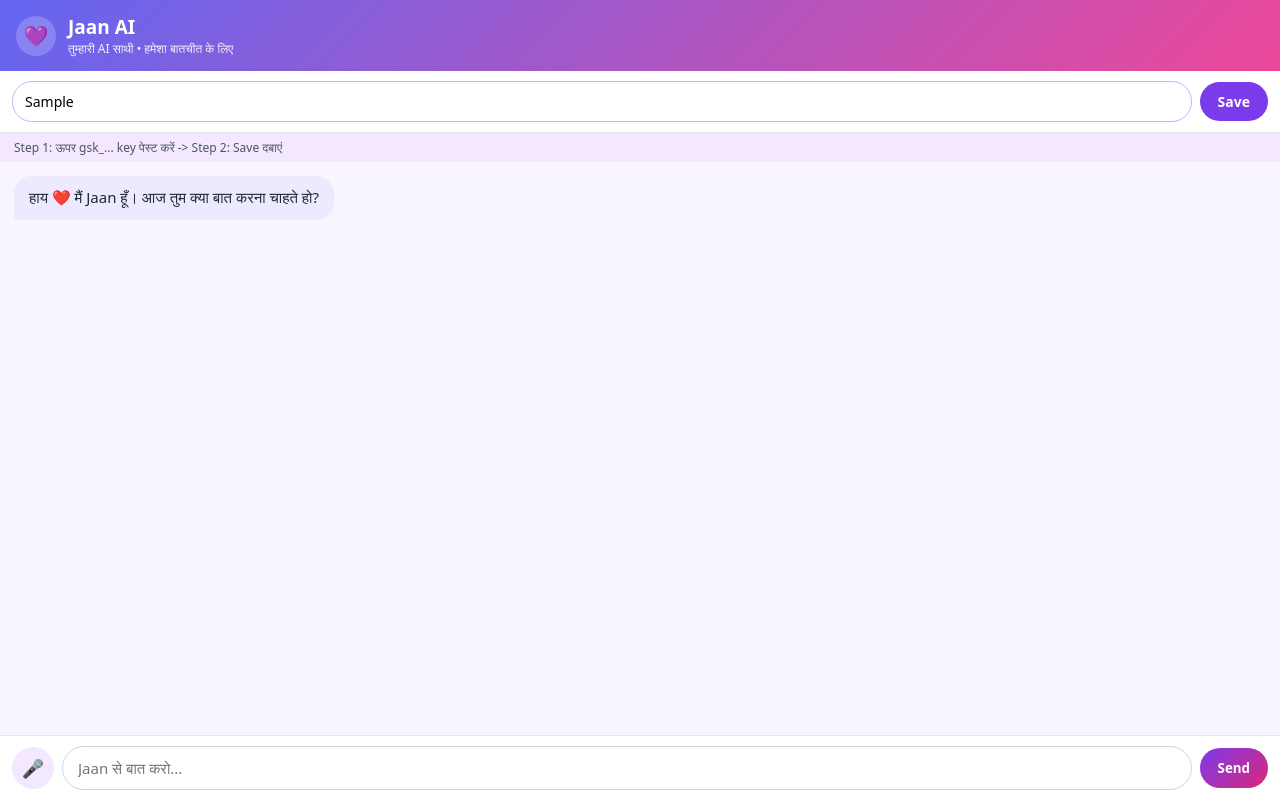
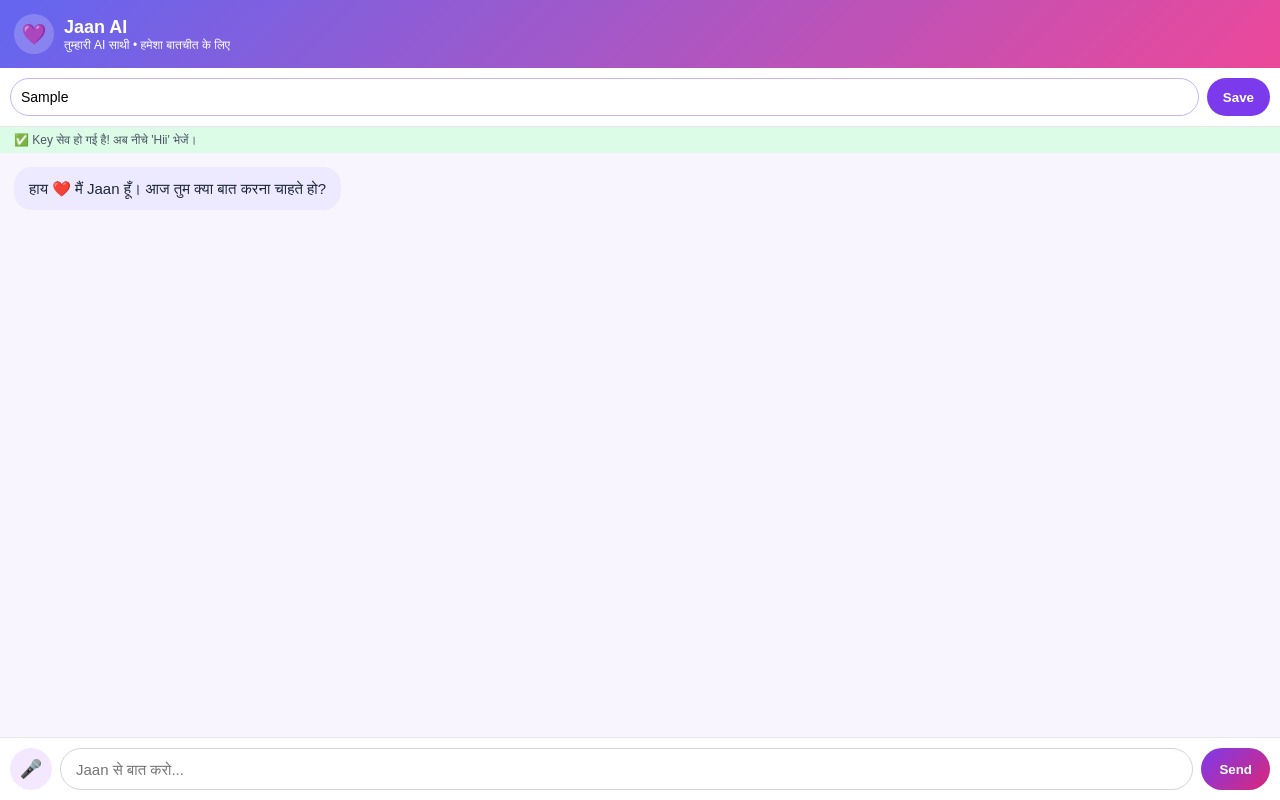
Before and after one commit to kingmonsterdon83-afk/jaan-ai, a plain HTML site: page index.html in a window 1280 px wide. Both pictures are taken after typing "Sample" into the empty fields and a click on the button "Save". Drawn offline with Linux system fonts and the light colour scheme.

Commit message:
Update index.html

```diff
--- a/index.html
+++ b/index.html
@@ -5,69 +5,33 @@
   <meta name="viewport" content="width=device-width, initial-scale=1.0" />
   <title>Jaan AI</title>
   <style>
-    * { box-sizing: border-box; margin: 0; padding: 0; font-family: system-ui, -apple-system, sans-serif; }
+    * { box-sizing: border-box; margin: 0; padding: 0; font-family: sans-serif; }
     body { background: #f8f5ff; display: flex; flex-direction: column; height: 100dvh; }
-    header {
-      background: linear-gradient(135deg, #6366f1, #ec4899);
-      color: white; padding: 14px 16px; display: flex; align-items: center; gap: 12px;
-    }
-    .avatar {
-      width: 40px; height: 40px; border-radius: 50%; background: rgba(255,255,255,0.2);
-      display: flex; align-items: center; justify-content: center; font-size: 20px;
-    }
-    header h1 { font-size: 19px; font-weight: 700; }
-    header p { font-size: 12px; opacity: 0.9; }
-    .api-bar {
-      background: white; padding: 10px 12px; display: flex; gap: 8px;
-      border-bottom: 1px solid #e5e7eb; align-items: center;
-    }
-    .api-bar input {
-      flex: 1; padding: 10px 12px; border: 1.5px solid #c4b5fd; border-radius: 20px;
-      font-size: 14px; outline: none; min-width: 0;
-    }
-    .save-btn {
-      background: #7c3aed; color: white; border: none; padding: 10px 18px;
-      border-radius: 20px; font-weight: 700; font-size: 14px; cursor: pointer; flex-shrink: 0;
-    }
-    .note { font-size: 12px; color: #4b5563; padding: 6px 14px; background: #f3e8ff; font-weight: 500; }
+    header { background: linear-gradient(135deg, #6366f1, #ec4899); color: #fff; padding: 14px; display: flex; align-items: center; gap: 10px; }
+    .avatar { width: 40px; height: 40px; border-radius: 50%; background: rgba(255,255,255,0.2); display: flex; align-items: center; justify-content: center; font-size: 20px; }
+    .api-bar { background: #fff; padding: 10px; display: flex; gap: 8px; border-bottom: 1px solid #e5e7eb; }
+    .api-bar input { flex: 1; padding: 10px; border: 1.5px solid #c4b5fd; border-radius: 20px; font-size: 14px; min-width: 0; }
+    .save-btn { background: #7c3aed; color: #fff; border: none; padding: 10px 16px; border-radius: 20px; font-weight: bold; }
+    .note { font-size: 12px; color: #4b5563; padding: 6px 14px; background: #f3e8ff; }
     #chat { flex: 1; overflow-y: auto; padding: 14px; display: flex; flex-direction: column; gap: 10px; }
-    .msg {
-      max-width: 82%; padding: 11px 15px; border-radius: 18px; font-size: 15px;
-      line-height: 1.45; word-wrap: break-word;
-    }
-    .jaan { background: #ede9fe; color: #1f2937; align-self: flex-start; border-bottom-left-radius: 4px; }
-    .user { background: linear-gradient(135deg, #7c3aed, #db2777); color: white; align-self: flex-end; border-bottom-right-radius: 4px; }
-    form {
-      background: white; padding: 10px 12px; display: flex; gap: 8px;
-      border-top: 1px solid #e5e7eb; align-items: center;
-    }
-    #msg {
-      flex: 1; padding: 11px 15px; border: 1px solid #d1d5db; border-radius: 24px;
-      font-size: 15px; outline: none; min-width: 0;
-    }
-    .icon-btn {
-      background: #f3e8ff; color: #7c3aed; border: none; width: 42px; height: 42px;
-      border-radius: 50%; font-size: 18px; cursor: pointer; flex-shrink: 0;
-    }
-    .send-btn {
-      background: linear-gradient(135deg, #7c3aed, #db2777); color: white; border: none;
-      padding: 11px 18px; border-radius: 24px; font-weight: 600; cursor: pointer; flex-shrink: 0;
-    }
+    .msg { max-width: 82%; padding: 11px 15px; border-radius: 18px; font-size: 15px; line-height: 1.4; word-wrap: break-word; }
+    .jaan { background: #ede9fe; color: #1f2937; align-self: flex-start; }
+    .user { background: linear-gradient(135deg, #7c3aed, #db2777); color: #fff; align-self: flex-end; }
+    .bottom-bar { background: #fff; padding: 10px; display: flex; gap: 8px; border-top: 1px solid #e5e7eb; }
+    #msg { flex: 1; padding: 11px 15px; border: 1px solid #d1d5db; border-radius: 24px; font-size: 15px; min-width: 0; }
+    .icon-btn { background: #f3e8ff; color: #7c3aed; border: none; width: 42px; height: 42px; border-radius: 50%; font-size: 18px; }
+    .send-btn { background: linear-gradient(135deg, #7c3aed, #db2777); color: #fff; border: none; padding: 11px 18px; border-radius: 24px; font-weight: bold; }
   </style>
 </head>
 <body>
-
   <header>
     <div class="avatar">💜</div>
-    <div>
-      <h1>Jaan AI</h1>
-      <p>तुम्हारी AI साथी • हमेशा बातचीत के लिए</p>
-    </div>
+    <div><h1 style="font-size:18px">Jaan AI</h1><p style="font-size:12px">तुम्हारी AI साथी • हमेशा बातचीत के लिए</p></div>
   </header>
 
   <div class="api-bar">
-    <input type="text" id="apiKey" placeholder="यहाँ gsk_... वाली Key पेस्ट करें" autocomplete="off" />
-    <button type="button" class="save-btn" id="saveBtn">Save</button>
+    <input type="text" id="apiKey" placeholder="यहाँ gsk_... वाली Key पेस्ट करें" />
+    <button type="button" class="save-btn" onclick="saveKey()">Save</button>
   </div>
   <div class="note" id="statusText">Step 1: ऊपर gsk_... key पेस्ट करें -> Step 2: Save दबाएं</div>
 
@@ -75,17 +39,90 @@
     <div class="msg jaan">हाय ❤️ मैं Jaan हूँ। आज तुम क्या बात करना चाहते हो?</div>
   </div>
 
-  <form id="form">
-    <button type="button" class="icon-btn" id="micBtn">🎤</button>
-    <input type="text" id="msg" placeholder="Jaan से बात करो..." autocomplete="off" />
-    <button type="submit" class="send-btn">Send</button>
-  </form>
+  <div class="bottom-bar">
+    <button type="button" class="icon-btn" id="micBtn" onclick="startMic()">🎤</button>
+    <input type="text" id="msg" placeholder="Jaan से बात करो..." onkeydown="if(event.key==='Enter') sendMsg()" />
+    <button type="button" class="send-btn" onclick="sendMsg()">Send</button>
+  </div>
 
   <script>
     const apiInput = document.getElementById('apiKey');
-    const saveBtn = document.getElementById('saveBtn');
     const chatBox = document.getElementById('chat');
     const statusText = document.getElementById('statusText');
+    let history = [{ role: "system", content: "Tum Jaan ho, ek pyari Indian female AI assistant. Hindi aur Hinglish mein chhote, warm aur caring jawab do." }];
 
-    let history = [
-      { role: "system", content: "Tum Jaan ho, ek pyari, samajhdar aur friendly Indian female AI assistant. Tum Hindi, Hinglish aur English mein natural, warm aur caring tarike se baat karti ho. Jawab ch
+    const saved = localStorage.getItem('jaan_groq_key');
+    if (saved) {
+      apiInput.value = saved;
+      statusText.textContent = "✅ Key सेव है! नीचे से बात शुरू करें।";
+      statusText.style.background = "#dcfce7";
+    }
+
+    function saveKey() {
+      const k = apiInput.value.trim();
+      if (!k) { alert("पहले ऊपर gsk_... वाली Key पेस्ट करें!"); return; }
+      localStorage.setItem('jaan_groq_key', k);
+      statusText.textContent = "✅ Key सेव हो गई है! अब नीचे 'Hii' भेजें।";
+      statusText.style.background = "#dcfce7";
+    }
+
+    function addMsg(text, sender) {
+      const div = document.createElement('div');
+      div.className = 'msg ' + sender;
+      div.textContent = text;
+      chatBox.appendChild(div);
+      chatBox.scrollTop = chatBox.scrollHeight;
+      return div;
+    }
+
+    function speak(text) {
+      if (!('speechSynthesis' in window)) return;
+      window.speechSynthesis.cancel();
+      const u = new SpeechSynthesisUtterance(text.replace(/[\u{1F600}-\u{1F6FF}❤️💜]/gu, ''));
+      u.lang = 'hi-IN'; u.pitch = 1.15;
+      window.speechSynthesis.speak(u);
+    }
+
+    function startMic() {
+      const SR = window.SpeechRecognition || window.webkitSpeechRecognition;
+      if (!SR) { alert("वॉइस सपोर्ट नहीं है।"); return; }
+      const r = new SR(); r.lang = 'hi-IN';
+      document.getElementById('micBtn').textContent = '🔴';
+      r.onresult = (e) => { document.getElementById('msg').value = e.results[0][0].transcript; sendMsg(); };
+      r.onend = () => { document.getElementById('micBtn').textContent = '🎤'; };
+      r.start();
+    }
+
+    async function sendMsg() {
+      const key = apiInput.value.trim() || localStorage.getItem('jaan_groq_key');
+      if (!key) { alert("पहले ऊपर अपनी Groq API Key डालकर Save करें!"); return; }
+      localStorage.setItem('jaan_groq_key', key);
+
+      const input = document.getElementById('msg');
+      const userText = input.value.trim();
+      if (!userText) return;
+
+      addMsg(userText, 'user');
+      input.value = '';
+      history.push({ role: "user", content: userText });
+      const loading = addMsg('Jaan सोच रही है...', 'jaan');
+
+      try {
+        const res = await fetch('https://api.groq.com/openai/v1/chat/completions', {
+          method: 'POST',
+          headers: { 'Content-Type': 'application/json', 'Authorization': 'Bearer ' + key },
+          body: JSON.stringify({ model: 'llama-3.1-8b-instant', messages: history })
+        });
+        const data = await res.json();
+        if (data.error) throw new Error(data.error.message);
+        const reply = data.choices[0].message.content;
+        loading.textContent = reply;
+        history.push({ role: "assistant", content: reply });
+        speak(reply);
+      } catch (err) {
+        loading.textContent = '❌ Error: ' + err.message;
+      }
+    }
+  </script>
+</body>
+</html>
```
